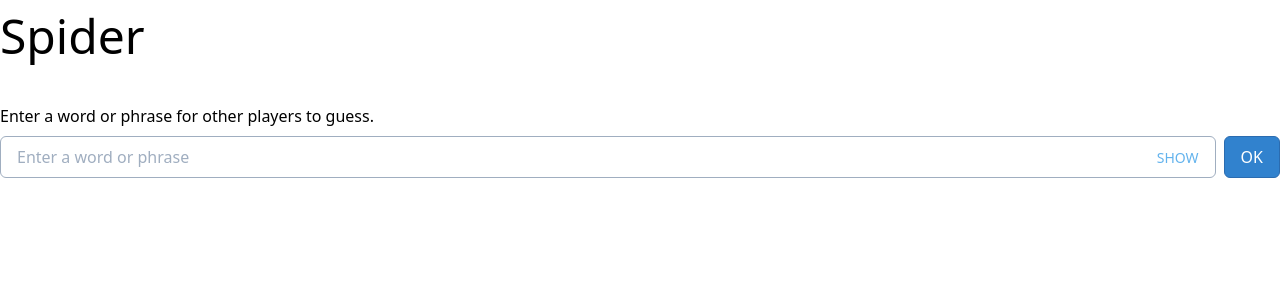
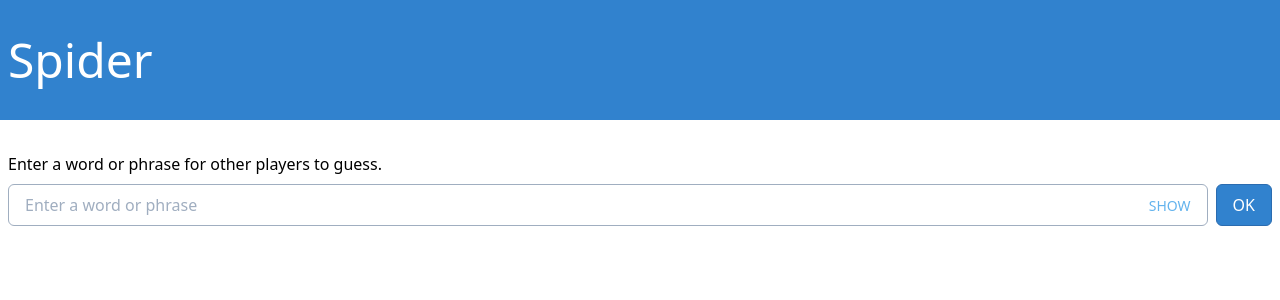
Before and after one commit to ericgibby/spider-app, a React (Create React App) app: page /start in a window 1280 px wide. Shown: the top 300 px of the page. Built offline with nearby package versions, Linux system fonts and the light colour scheme.

Commit message:
Cleaned up header

```diff
--- a/src/App.tsx
+++ b/src/App.tsx
@@ -14,9 +14,11 @@ function App() {
 	};
 
 	return (
-		<div className="App container mx-auto">
-			<h1 className="text-5xl">Spider</h1>
-			<div className="my-8">
+		<div className="App">
+			<header className="py-6 bg-blue-600 text-white">
+				<h1 className="container px-2 mx-auto text-5xl">Spider</h1>
+			</header>
+			<div className="container px-2 my-8 mx-auto">
 				<Switch>
 					<Route path="/start">
 						<StartContainer onSubmit={handleSubmit} />
```
